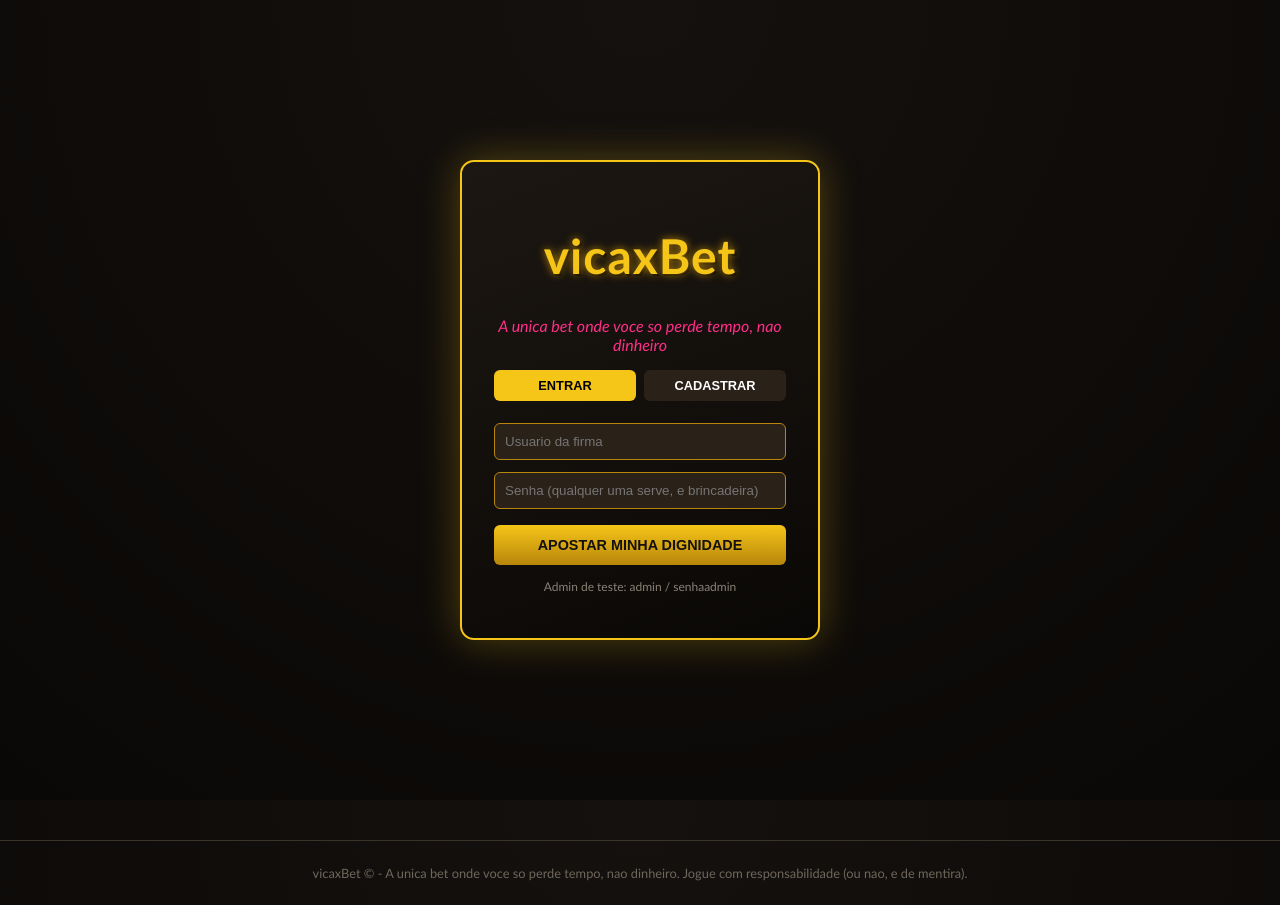
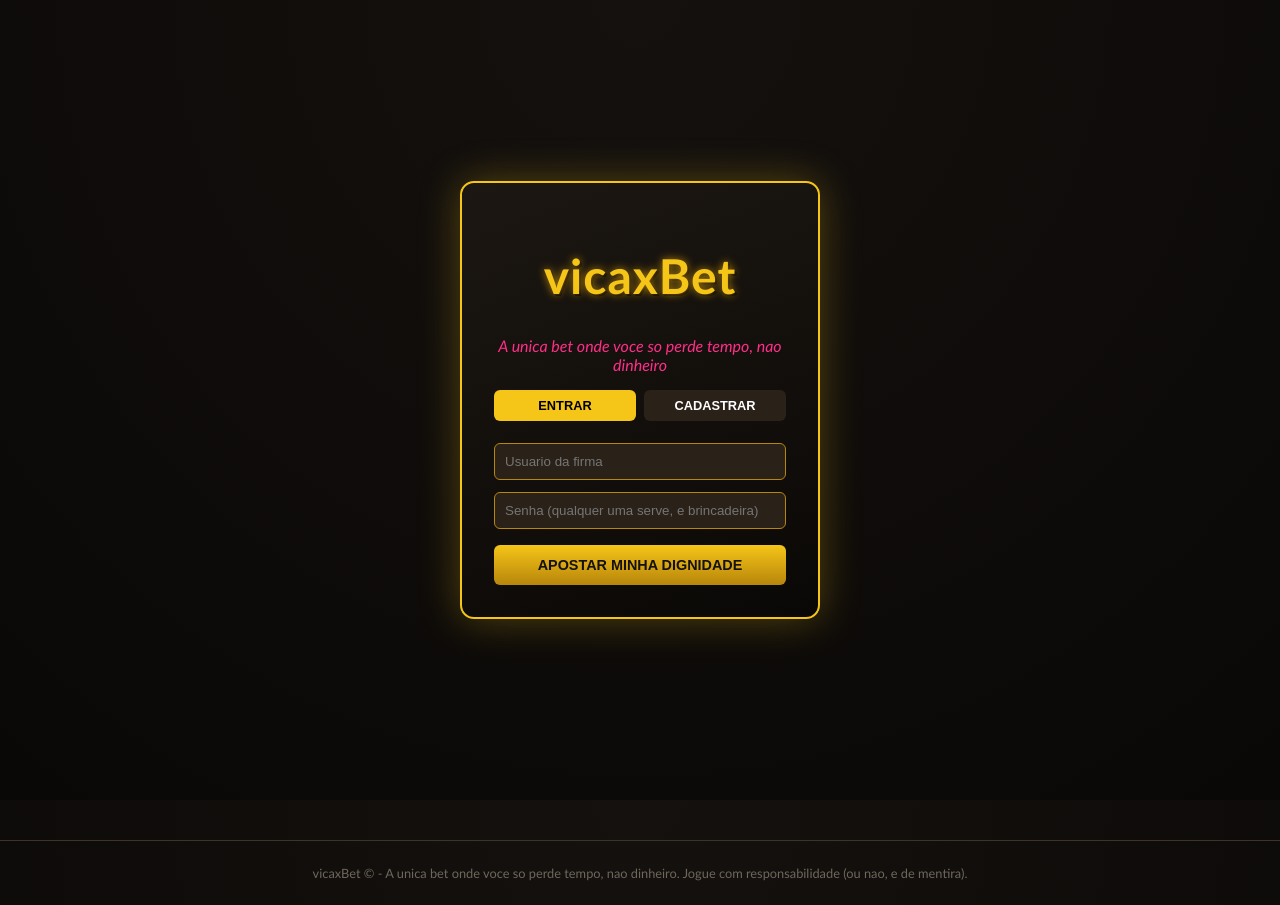
Before and after one commit to Ribeiro-Murilo/vicaxBet, a React (Vite) app in the folder web/: page /login in a window 1280 px wide. Built offline with nearby package versions, Linux system fonts and the light colour scheme.

Commit message:
chore: remover dica de login do admin na tela de login

```diff
--- a/web/src/pages/Login.jsx
+++ b/web/src/pages/Login.jsx
@@ -56,7 +56,6 @@ export default function Login() {
             {modo === 'entrar' ? 'Apostar minha dignidade' : 'Criar conta na firma'}
           </button>
         </form>
-        <p className="dica">Admin de teste: admin / senhaadmin</p>
       </div>
     </div>
   );
```
